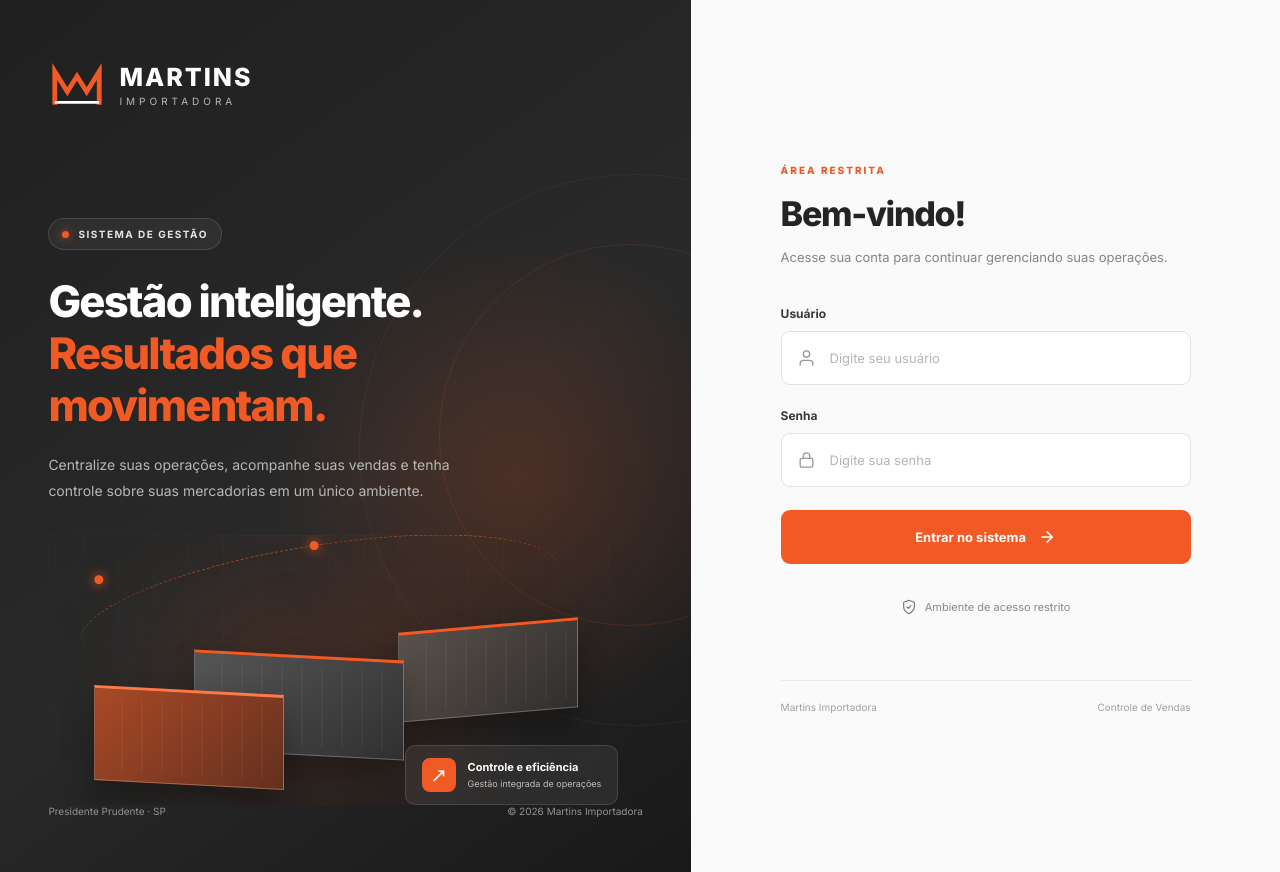
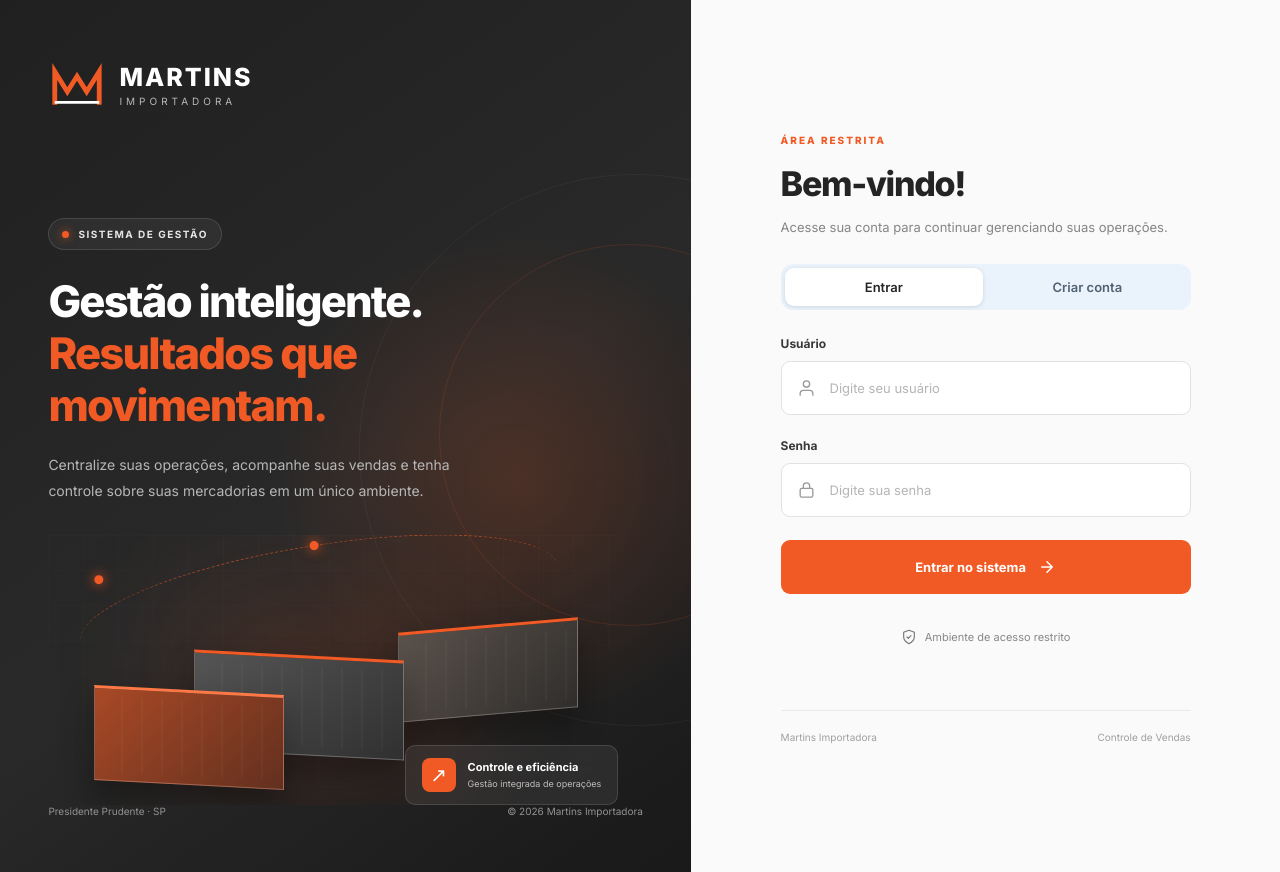
Before and after one commit to gabrieldemelomoura/controle_vendas, a Node server app: page /login in a window 1280 px wide. Run offline with Node 20, Linux system fonts and the light colour scheme.

Commit message:
alteração da pagina de login

```diff
--- a/mvc/controllers/LoginController.js
+++ b/mvc/controllers/LoginController.js
@@ -2,9 +2,9 @@ const bcrypt = require("bcryptjs");
 const LoginModel = require("../model/LoginModel");
 
 class LoginController {
-    constructor(app) {
+    constructor(app, loginModel = new LoginModel()) {
         this.app = app;
-        this.loginModel = new LoginModel();
+        this.loginModel = loginModel;
         this.configurarRotas();
     }
 
@@ -15,19 +15,27 @@ class LoginController {
 
         this.app.get("/login", this.exibirLogin);
         this.app.post("/login", this.autenticar);
+        this.app.get("/cadastro", this.exibirCadastro);
+        this.app.post("/cadastro", this.cadastrar);
     }
 
     exibirLogin = (req, res) => {
-        res.render("Login/login", { erro: null });
+        res.render("Login/login", { erro: null, aba: "login" });
+    };
+
+    exibirCadastro = (req, res) => {
+        res.render("Login/login", { erro: null, aba: "cadastro" });
     };
 
     autenticar = async (req, res) => {
         try {
-        const { usuario, senha } = req.body;
+            const usuario = String(req.body?.usuario || "").trim();
+            const senha = req.body?.senha;
 
-        if (!usuario || !senha) {
+            if (!usuario || typeof senha !== "string" || !senha) {
                 return res.status(400).render("Login/login", {
                     erro: "Informe o usuário e a senha.",
+                    aba: "login",
                 });
             }
 
@@ -41,22 +49,100 @@ class LoginController {
             if (!senhaValida) {
                 return res.status(401).render("Login/login", {
                     erro: "Usuário ou senha inválidos.",
+                    aba: "login",
                 });
             }
 
-        req.session.usuario = {
-            id: usuarioEncontrado.id,
-            nome: usuarioEncontrado.nome,
-        };
-
+            await this.iniciarSessao(req, usuarioEncontrado);
             return res.redirect("/home");
         } catch (erro) {
             console.error("Erro ao autenticar:", erro);
 
             return res.status(500).render("Login/login", {
                 erro: "Ocorreu um erro ao tentar entrar.",
+                aba: "login",
             });
         }
+    };
+
+    cadastrar = async (req, res) => {
+        try {
+            const nome = String(req.body?.nome || "").trim();
+            const usuario = String(req.body?.usuario || "")
+                .trim()
+                .toLowerCase();
+            const senha = req.body?.senha;
+
+            if (!nome || !usuario || typeof senha !== "string") {
+                return res.status(400).render("Login/login", {
+                    erro: "Preencha todos os campos para criar sua conta.",
+                    aba: "cadastro",
+                });
+            }
+
+            const emailValido = /^[^\s@]+@[^\s@]+\.[^\s@]+$/.test(usuario);
+            const tamanhoSenha = Buffer.byteLength(senha, "utf8");
+
+            if (nome.length > 100 || usuario.length > 150 || !emailValido) {
+                return res.status(400).render("Login/login", {
+                    erro: "Confira o nome e informe um e-mail válido.",
+                    aba: "cadastro",
+                });
+            }
+
+            if (tamanhoSenha < 8 || tamanhoSenha > 72) {
+                return res.status(400).render("Login/login", {
+                    erro: "A senha deve ter entre 8 e 72 bytes.",
+                    aba: "cadastro",
+                });
+            }
+
+            const senhaHash = await bcrypt.hash(senha, 12);
+            const id = await this.loginModel.criarUsuario(
+                nome,
+                usuario,
+                senhaHash
+            );
+
+            await this.iniciarSessao(req, { id, nome });
+            return res.redirect("/home");
+        } catch (erro) {
+            if (erro.code === "ER_DUP_ENTRY") {
+                return res.status(409).render("Login/login", {
+                    erro: "Já existe uma conta cadastrada com esse e-mail.",
+                    aba: "cadastro",
+                });
+            }
+
+            console.error("Erro ao cadastrar usuário:", erro);
+            return res.status(500).render("Login/login", {
+                erro: "Não foi possível criar a conta. Tente novamente.",
+                aba: "cadastro",
+            });
+        }
+    };
+
+    iniciarSessao = (req, usuario) => {
+        return new Promise((resolve, reject) => {
+            req.session.regenerate((erro) => {
+                if (erro) {
+                    return reject(erro);
+                }
+
+                req.session.usuario = {
+                    id: usuario.id,
+                    nome: usuario.nome,
+                };
+
+                req.session.save((erroAoSalvar) => {
+                    if (erroAoSalvar) {
+                        return reject(erroAoSalvar);
+                    }
+
+                    resolve();
+                });
+            });
+        });
     };
 }
 
--- a/mvc/public/login.css
+++ b/mvc/public/login.css
@@ -1,8 +1,3 @@
-
-/* =========================================
-   CONFIGURAÇÕES GERAIS
-========================================= */
-
 :root {
     --primary: #F15A24;
     --primary-hover: #D94A19;
@@ -28,9 +23,7 @@ body {
 }
 
 
-/* =========================================
-   ESTRUTURA PRINCIPAL
-========================================= */
+
 
 .login-container {
     min-height: 100vh;
@@ -39,9 +32,6 @@ body {
 }
 
 
-/* =========================================
-   PAINEL INSTITUCIONAL
-========================================= */
 
 .brand-panel {
     position: relative;
@@ -94,9 +84,6 @@ body {
 }
 
 
-/* =========================================
-   LOGOTIPO
-========================================= */
 
 .brand-logo {
     display: flex;
@@ -128,9 +115,6 @@ body {
 }
 
 
-/* =========================================
-   TEXTO INSTITUCIONAL
-========================================= */
 
 .brand-message {
     max-width: 570px;
@@ -179,10 +163,6 @@ body {
     line-height: 1.9;
 }
 
-
-/* =========================================
-   ILUSTRAÇÃO DE LOGÍSTICA
-========================================= */
 
 .logistics-art {
     position: relative;
@@ -349,9 +329,6 @@ body {
 }
 
 
-/* =========================================
-   RODAPÉ INSTITUCIONAL
-========================================= */
 
 .brand-footer {
     position: relative;
@@ -364,9 +341,6 @@ body {
 }
 
 
-/* =========================================
-   PAINEL DE LOGIN
-========================================= */
 
 .form-panel {
     display: flex;
@@ -382,9 +356,6 @@ body {
 }
 
 
-/* =========================================
-   CABEÇALHO DO FORMULÁRIO
-========================================= */
 
 .login-heading {
     margin-bottom: 38px;
@@ -413,10 +384,51 @@ body {
     line-height: 1.7;
 }
 
+.auth-tabs {
+    display: grid;
+    grid-template-columns: 1fr 1fr;
+    gap: 5px;
+    margin: -12px 0 26px;
+    padding: 4px;
+    border-radius: 12px;
+    background: #EAF3FB;
+}
 
-/* =========================================
-   CAMPOS DO FORMULÁRIO
-========================================= */
+.auth-tab {
+    min-height: 38px;
+    border: 0;
+    border-radius: 9px;
+    background: transparent;
+    color: #526174;
+    font: inherit;
+    font-size: 13px;
+    font-weight: 600;
+    cursor: pointer;
+    transition: background 0.2s ease, color 0.2s ease, box-shadow 0.2s ease;
+}
+
+.auth-tab:hover {
+    color: var(--text);
+}
+
+.auth-tab.is-active {
+    background: #FFFFFF;
+    color: #242424;
+    box-shadow: 0 1px 4px rgba(20, 35, 55, 0.14);
+}
+
+.auth-tab:focus-visible {
+    outline: 3px solid rgba(241, 90, 36, 0.35);
+    outline-offset: 2px;
+}
+
+.auth-panel[hidden] {
+    display: none;
+}
+
+.plain-input {
+    padding-left: 16px !important;
+}
 
 .form-group {
     margin-bottom: 23px;
@@ -473,10 +485,6 @@ body {
 }
 
 
-/* =========================================
-   BOTÃO DE LOGIN
-========================================= */
-
 .login-button {
     width: 100%;
     height: 54px;
@@ -518,10 +526,6 @@ body {
 }
 
 
-/* =========================================
-   MENSAGEM DE ERRO
-========================================= */
-
 .erro {
     display: flex;
     align-items: center;
@@ -549,10 +553,6 @@ body {
 }
 
 
-/* =========================================
-   INFORMAÇÕES DE SEGURANÇA
-========================================= */
-
 .security-info {
     display: flex;
     align-items: center;
@@ -570,10 +570,6 @@ body {
 }
 
 
-/* =========================================
-   RODAPÉ DO LOGIN
-========================================= */
-
 .form-footer {
     display: flex;
     justify-content: space-between;
@@ -586,18 +582,10 @@ body {
 }
 
 
-/* =========================================
-   MARCA PARA DISPOSITIVOS MÓVEIS
-========================================= */
-
 .mobile-brand {
     display: none;
 }
 
-
-/* =========================================
-   RESPONSIVIDADE
-========================================= */
 
 @media (max-width: 1050px) {
 
--- a/mvc/views/Login/login.ejs
+++ b/mvc/views/Login/login.ejs
@@ -133,6 +133,29 @@
 
                 </div>
 
+                <div class="auth-tabs" role="tablist" aria-label="Acesso à conta">
+                    <button
+                        type="button"
+                        id="login-tab"
+                        class="auth-tab <%= aba === 'login' ? 'is-active' : '' %>"
+                        role="tab"
+                        aria-selected="<%= aba === 'login' %>"
+                        aria-controls="login-panel"
+                        data-auth-tab
+                        data-panel="login-panel"
+                    >Entrar</button>
+                    <button
+                        type="button"
+                        id="signup-tab"
+                        class="auth-tab <%= aba === 'cadastro' ? 'is-active' : '' %>"
+                        role="tab"
+                        aria-selected="<%= aba === 'cadastro' %>"
+                        aria-controls="signup-panel"
+                        data-auth-tab
+                        data-panel="signup-panel"
+                    >Criar conta</button>
+                </div>
+
 
                 <% if (erro) { %>
                     <div class="erro" role="alert">
@@ -142,6 +165,7 @@
                 <% } %>
 
 
+                <section id="login-panel" class="auth-panel" role="tabpanel" aria-labelledby="login-tab" <%= aba === 'cadastro' ? 'hidden' : '' %>>
                 <form action="/login" method="POST">
 
                     <div class="form-group">
@@ -221,6 +245,63 @@
                     </button>
 
                 </form>
+                </section>
+
+                <section id="signup-panel" class="auth-panel" role="tabpanel" aria-labelledby="signup-tab" <%= aba === 'cadastro' ? '' : 'hidden' %>>
+                    <form action="/cadastro" method="POST">
+                        <div class="form-group">
+                            <label for="nome-cadastro">Nome</label>
+                            <div class="input-wrapper">
+                                <input
+                                    class="plain-input"
+                                    id="nome-cadastro"
+                                    name="nome"
+                                    type="text"
+                                    placeholder="Digite seu nome"
+                                    autocomplete="name"
+                                    maxlength="100"
+                                    required
+                                >
+                            </div>
+                        </div>
+
+                        <div class="form-group">
+                            <label for="email-cadastro">E-mail</label>
+                            <div class="input-wrapper">
+                                <input
+                                    class="plain-input"
+                                    id="email-cadastro"
+                                    name="usuario"
+                                    type="email"
+                                    placeholder="voce@empresa.com.br"
+                                    autocomplete="email"
+                                    maxlength="150"
+                                    required
+                                >
+                            </div>
+                        </div>
+
+                        <div class="form-group">
+                            <label for="senha-cadastro">Senha</label>
+                            <div class="input-wrapper">
+                                <input
+                                    class="plain-input"
+                                    id="senha-cadastro"
+                                    name="senha"
+                                    type="password"
+                                    placeholder="Crie uma senha (mínimo 8 caracteres)"
+                                    autocomplete="new-password"
+                                    minlength="8"
+                                    required
+                                >
+                            </div>
+                        </div>
+
+                        <button type="submit" class="login-button">
+                            <span>Criar conta</span>
+                        </button>
+                    </form>
+                </section>
 
 
                 <div class="security-info">
@@ -251,5 +332,20 @@
 
     </main>
 
+    <script>
+        document.querySelectorAll("[data-auth-tab]").forEach((tab) => {
+            tab.addEventListener("click", () => {
+                document.querySelectorAll("[data-auth-tab]").forEach((item) => {
+                    const selecionada = item === tab;
+                    item.classList.toggle("is-active", selecionada);
+                    item.setAttribute("aria-selected", String(selecionada));
+                });
+
+                document.querySelectorAll(".auth-panel").forEach((panel) => {
+                    panel.hidden = panel.id !== tab.dataset.panel;
+                });
+            });
+        });
+    </script>
 </body>
 </html>
```
Also changed, not shown: mvc/model/LoginModel.js (+11 -2 lines). Lines whose indentation alone changed are shown as unchanged.
